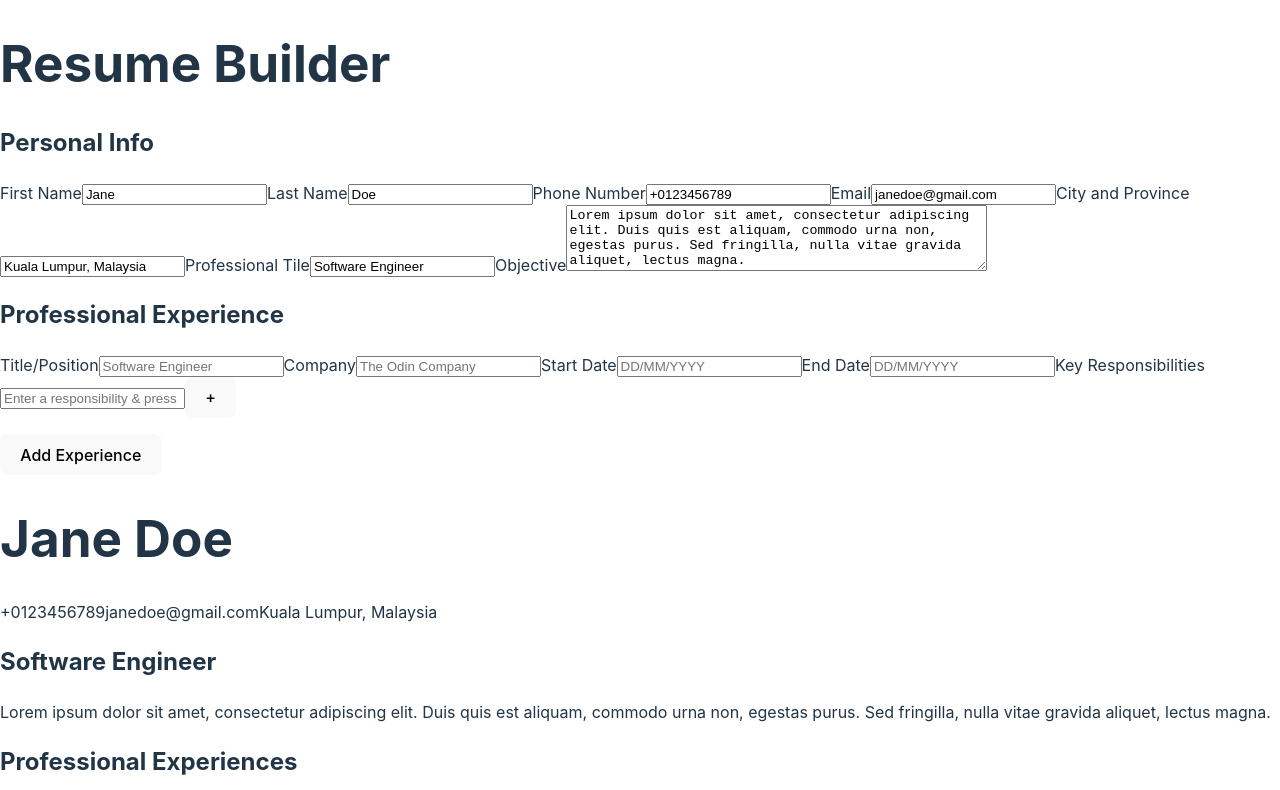
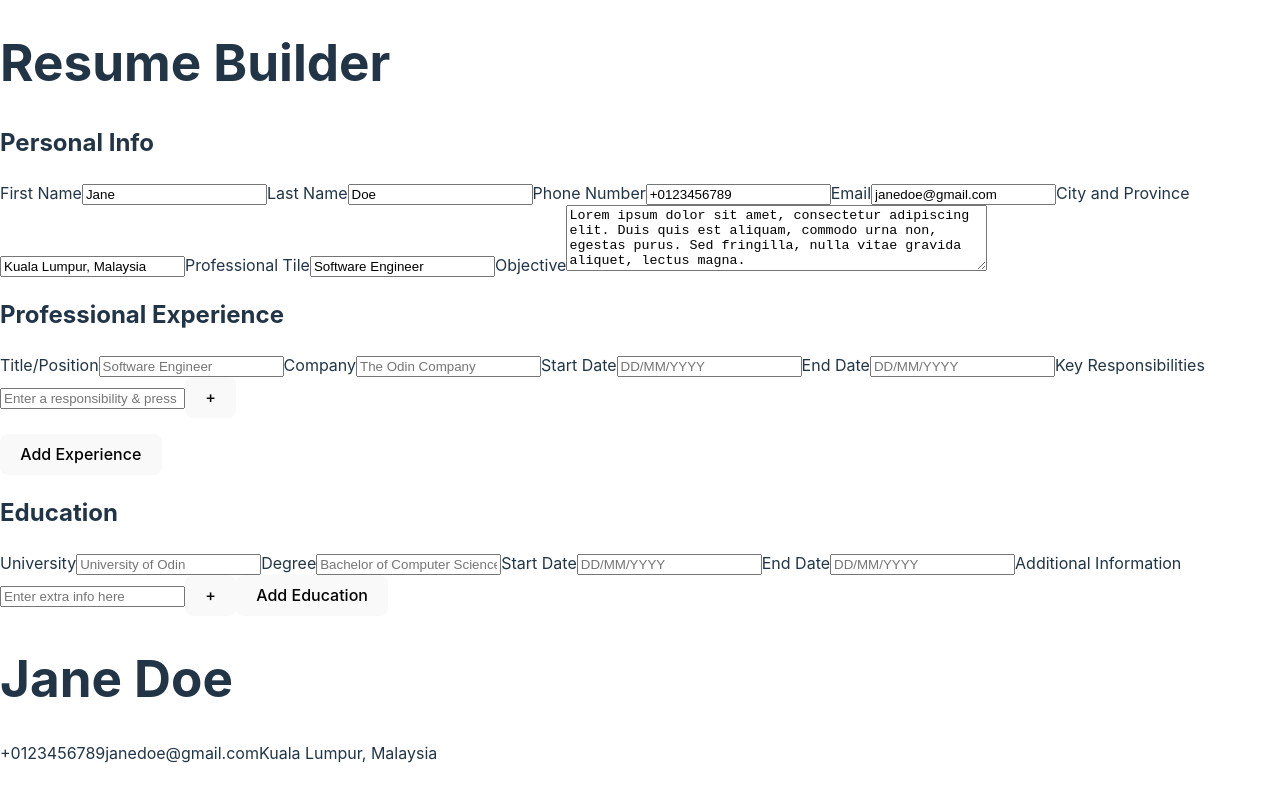
Before and after one commit to shalinekoh/project-cv, a React (Vite) app: page / in a window 1280 px wide. Shown: the top 790 px of the page. Built offline with nearby package versions, Linux system fonts and the light colour scheme.

Commit message:
Add Education Form

```diff
--- a/src/App.jsx
+++ b/src/App.jsx
@@ -1,4 +1,5 @@
 import React, { useState } from 'react';
+import EducationForm from './components/EducationForm';
 import ExperienceForm from './components/ExperienceForm';
 import PersonalDataForm from './components/PersonalDataForm';
 import Resume from './components/Resume';
@@ -14,14 +15,17 @@ const App = () => {
                                     summary: "Lorem ipsum dolor sit amet, consectetur adipiscing elit. Duis quis est aliquam, commodo urna non, egestas purus. Sed fringilla, nulla vitae gravida aliquet, lectus magna."
   })
 
-  const [experiences, setExperiences] = useState([])
+  const [experiences, setExperiences] = useState([]);
+
+  const [educations, setEducations] = useState([]);
 
   return (
     <div className="App">
       <h1>Resume Builder</h1>
       <PersonalDataForm data={data} setData={setData} />
       <ExperienceForm experiences={experiences} setExperiences={setExperiences} />
-      <Resume data={data} experiences={experiences} />
+      <EducationForm educations={educations} setEducations={setEducations} />
+      <Resume data={data} experiences={experiences} educations={educations}/>
     </div>
   )
 
--- a/src/components/EducationForm.jsx
+++ b/src/components/EducationForm.jsx
@@ -1 +1,151 @@
-import React from "react";
+import React, { useState } from "react";
+
+function EducationForm( {educations, setEducations }){
+    const [education, setEducation] = useState({
+                                                id: "",
+                                                uni: "",
+                                                degree: "",
+                                                startDate: "",
+                                                endDate: "",
+                                                info: []
+    })
+    const [info, setInfo] = useState("")
+
+    const handleChange = (e) => {
+        const {name, value} = e.target
+        setEducation((currentEdu) => {
+            return {
+                ...currentEdu,
+                [name]: value}
+        })
+    }
+
+    const addInfo = (e) => {
+        setEducation((currentEducation) => {
+            return {
+                ...education,
+                info: [
+                    ...currentEducation.info,
+                    { text: info, id: crypto.randomUUID() }
+                ]
+            }
+        })
+        setInfo("");
+    }
+
+    const handleInfoEdit = (id) => {
+        const result = education.info.find(res => res.id === id);
+        setInfo(result.text);
+        handleInfoDelete(result.id);
+    };
+
+    const handleInfoDelete = (id) => {
+        setEducation((currentEdu) => {
+            return {
+                ...currentEdu,
+                info: education.info.filter((el) => el.id !== id)
+            };
+        });
+    };
+
+    const handleSubmit = (e) => {
+        e.preventDefault()
+        if (education.id){
+            setEducations((currentEdu) =>
+                currentEdu.map((edu) => edu.id === education.id ? education : edu)
+            )
+        }
+        else {
+            setEducations((currentEdu) => {
+                return [
+                    ...currentEdu,
+                    {...education, id: crypto.randomUUID() }
+                ]
+            })
+        }
+
+        setEducation({
+            id: "",
+            uni: "",
+            degree: "",
+            startDate: "",
+            endDate: "",
+            info: [] })
+
+        setInfo("")
+    }
+
+    return (
+        <form onSubmit={handleSubmit}>
+            <h2>Education</h2>
+            <label htmlFor="uni">University</label>
+            <input
+                name="uni"
+                type="text"
+                placeholder="University of Odin"
+                required
+                value={education.uni}
+                onChange={handleChange}
+            />
+            <label htmlFor="degree">Degree</label>
+            <input
+                name="degree"
+                type="text"
+                placeholder="Bachelor of Computer Science"
+                required
+                value={education.degree}
+                onChange={handleChange}
+            />
+            <label htmlFor="startDate">Start Date</label>
+                <input
+                    type="text"
+                    name="startDate"
+                    required
+                    placeholder="DD/MM/YYYY"
+                    value={education.startDate}
+                    onChange={handleChange}
+                />
+                <label htmlFor="endDate">End Date</label>
+                <input
+                    type="text"
+                    name="endDate"
+                    required
+                    placeholder="DD/MM/YYYY"
+                    value={education.endDate}
+                    onChange={handleChange}
+                />
+                <label htmlFor="info">Additional Information</label>
+                <input
+                    type="text"
+                    name="info"
+                    placeholder="Enter extra info here"
+                    value={info}
+                    onChange={e => setInfo(e.target.value)}
+                />
+                <button type="button" onClick={addInfo}>+</button>
+
+                {education.info.map((info) => (
+                    <li key={info.id}>
+                        {info.text}
+                        <button type="button" onClick={() => handleInfoEdit(info.id)}>Edit</button>
+                        <button type="button" onClick={() => handleInfoDelete(info.id)}>Delete</button>
+                    </li>
+                    ))
+                }
+                <button type="submit">Add Education</button>
+
+                <ul>
+                    {educations.map((edu) => {
+                        <li key={edu.id}>
+                            <p>{edu.uni}</p>
+                            <p>{edu.degree}</p>
+                            <p>{edu.startDate + " - " + edu.endDate}</p>
+
+                        </li>
+                    })}
+                </ul>
+        </form>
+    )
+}
+
+export default EducationForm;
--- a/src/components/ExperienceForm.jsx
+++ b/src/components/ExperienceForm.jsx
@@ -85,7 +85,7 @@ function ExperienceForm({ experiences, setExperiences }) {
         <div>
             <form onSubmit={handleSubmit}>
                 <h2>Professional Experience</h2>
-                <label for="title">Title/Position</label>
+                <label htmlFor="title">Title/Position</label>
                 <input
                     type="text"
                     name="title"
@@ -93,7 +93,7 @@ function ExperienceForm({ experiences, setExperiences }) {
                     placeholder="Software Engineer"
                     value={experience.title}
                     onChange={handleChange}/>
-                <label for="company">Company</label>
+                <label htmlFor="company">Company</label>
                 <input
                     type="text"
                     name="company"
@@ -101,7 +101,7 @@ function ExperienceForm({ experiences, setExperiences }) {
                     placeholder="The Odin Company"
                     value={experience.company}
                     onChange={handleChange}/>
-                <label for="startDate">Start Date</label>
+                <label htmlFor="startDate">Start Date</label>
                 <input
                     type="text"
                     name="startDate"
@@ -109,7 +109,7 @@ function ExperienceForm({ experiences, setExperiences }) {
                     placeholder="DD/MM/YYYY"
                     value={experience.startDate}
                     onChange={handleChange}/>
-                <label for="endDate">End Date</label>
+                <label htmlFor="endDate">End Date</label>
                 <input
                     type="text"
                     name="endDate"
@@ -117,7 +117,7 @@ function ExperienceForm({ experiences, setExperiences }) {
                     placeholder="DD/MM/YYYY"
                     value={experience.endDate}
                     onChange={handleChange}/>
-                <label for="description">Key Responsibilities</label>
+                <label htmlFor="description">Key Responsibilities</label>
                 <input
                     type="text"
                     name="description"
--- a/src/components/PersonalDataForm.jsx
+++ b/src/components/PersonalDataForm.jsx
@@ -12,49 +12,49 @@ function PersonalDataForm({ data, setData }){
     return (
         <>
             <h2>Personal Info</h2>
-            <label for="firstName">First Name</label>
+            <label htmlFor="firstName">First Name</label>
             <input
                 type="text"
                 placeholder="Jane"
                 name="firstName"
                 value={data.firstName}
                 onChange={handleData}/>
-            <label for="lastName">Last Name</label>
+            <label htmlFor="lastName">Last Name</label>
             <input
                 type="text"
                 placeholder="Doe"
                 name="lastName"
                 value={data.lastName}
                 onChange={handleData}/>
-            <label for="phoneNo">Phone Number</label>
+            <label htmlFor="phoneNo">Phone Number</label>
             <input
                 type="text"
                 placeholder="+60123456789"
                 name="phoneNo"
                 value={data.phoneNo}
                 onChange={handleData}/>
-            <label for="email">Email</label>
+            <label htmlFor="email">Email</label>
             <input
                 type="email"
                 placeholder="janedoe@gmail.com"
                 name="email"
                 value={data.email}
                 onChange={handleData}/>
-            <label for="location">City and Province</label>
+            <label htmlFor="location">City and Province</label>
             <input
                 type="text"
                 placeholder="Kuala Lumpur, Malaysia"
                 name="location"
                 value={data.location}
                 onChange={handleData}/>
-            <label for="title">Professional Tile</label>
+            <label htmlFor="title">Professional Tile</label>
             <input
                 type="text"
                 placeholder="Software Engineer"
                 name="title"
                 value={data.title}
                 onChange={handleData}/>
-            <label for="summary">Objective</label>
+            <label htmlFor="summary">Objective</label>
             <textarea
                 name="summary"
                 rows="4"
--- a/src/components/Resume.jsx
+++ b/src/components/Resume.jsx
@@ -1,6 +1,6 @@
 import React from 'react';
 
-function Resume({ data, experiences }){
+function Resume({ data, experiences, educations }){
     return (
         <div>
             <h1>{data.firstName + " " + data.lastName}</h1>
@@ -12,10 +12,9 @@ function Resume({ data, experiences }){
             <h2>{data.title}</h2>
             <p>{data.summary}</p>
 
-
             <h2>Professional Experiences</h2>
-            {experiences.map((exp) => (
-                <div>
+            {experiences.map((exp, index) => (
+                <div key={index}>
                     <h3>{exp.title}</h3>
                     <h4>{exp.company}</h4>
                     <h4>{exp.startDate + " - " + exp.endDate}</h4>
@@ -25,6 +24,21 @@ function Resume({ data, experiences }){
                         ))}
                     </ul>
                  </div>
+                ))
+            }
+
+            <h2>Education</h2>
+            {educations.map((edu, index) => (
+                <div key={index}>
+                    <h3>{edu.degree}</h3>
+                    <h4>{edu.uni}</h4>
+                    <h4>{edu.startDate + " - " + edu.endDate}</h4>
+                    <ul>
+                        {edu.info.map((res) => (
+                            <li key={res.id}>{res.text}</li>
+                        ))}
+                    </ul>
+                </div>
             ))}
         </div>
     );
```
